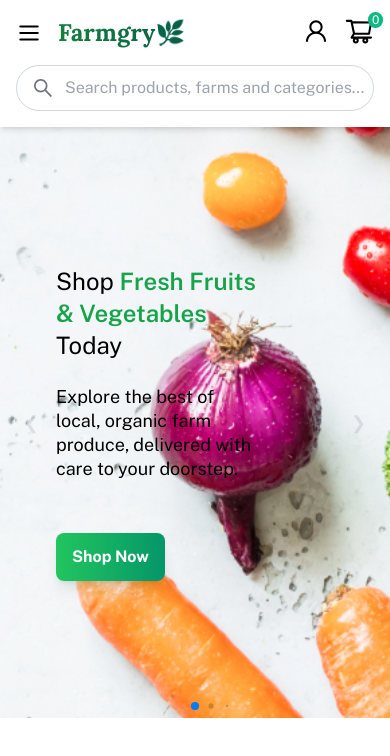
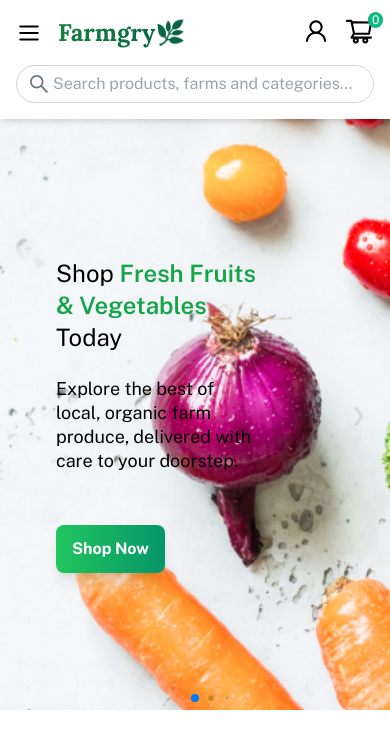
Before and after one commit to Anagho/gmc-ecom-demo, a React (Vite) app in the folder frontend/: page / in a window 390 px wide. Shown: the top 756 px of the page. Built offline with nearby package versions, Linux system fonts and the light colour scheme; no server answers.

Commit message:
added mobile ui

```diff
--- a/frontend/src/components/ui/Navbar.jsx
+++ b/frontend/src/components/ui/Navbar.jsx
@@ -215,11 +215,11 @@ function Navbar() {
           <div className="w-full mt-4">
             {/* Search Input */}
             <div className="flex items-center border border-gray-300 rounded-full px-2 py-1">
-              <SearchOutlined className="text-xl text-gray-500 p-2 rounded-full" />
+              <SearchOutlined className="text-xl text-gray-500 p-1 rounded-full" />
               <input
                 type="text"
                 placeholder="Search products, farms and categories..."
-                className="pl-1 outline-none border-none w-full"
+                className="outline-none border-none w-full"
               />
             </div>
           </div>
```
